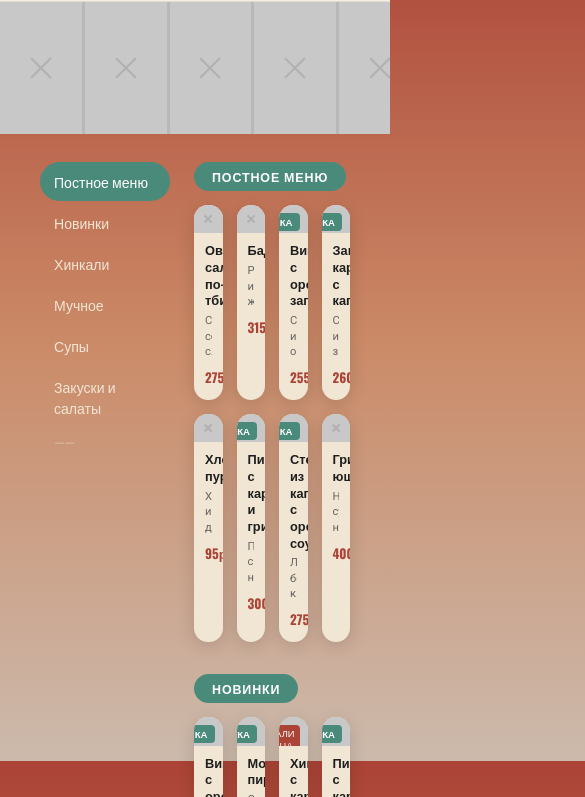
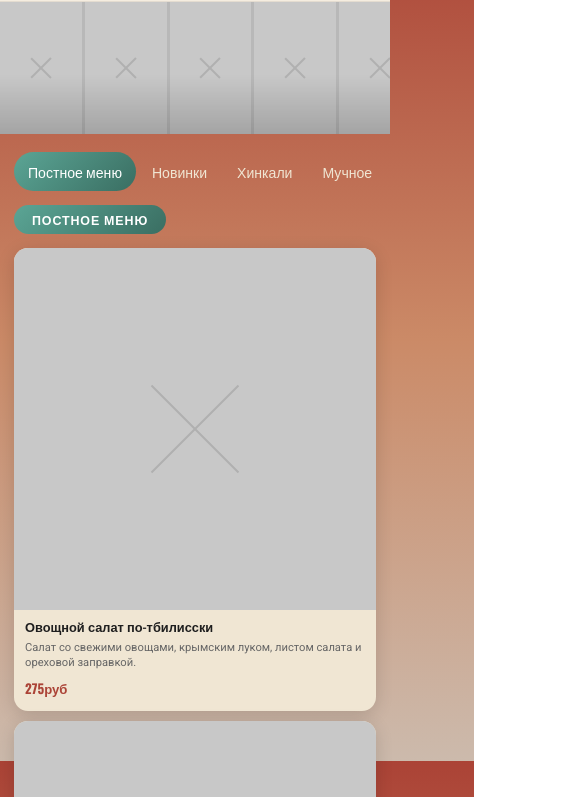
Before and after one commit to Its-Fine/web-design-kgu-3, a plain HTML site: page index.html in a window 390 px wide. Shown: the part 83-880 px from the top of the page, 585 px wide, since content can reach past the window. Drawn offline with nearby package versions, Linux system fonts and the light colour scheme.

Commit message:
Add SCSS source for index page: gradients, keyframes, media queries, hamburger menu

```diff
--- a/css/base.css
+++ b/css/base.css
@@ -8,7 +8,7 @@
   --teal-dk: #3A6E62;
   --card:    #F0E6D3;
   --card2:   #E4D8C8;
-  --ph:      #C8C8C8; /* серая заглушка вместо картинки */
+  --ph:      #C8C8C8;
   --red:     #AB4336;
   --red-dk:  #8B3820;
   --txt:     #1E1E1E;
--- a/index.html
+++ b/index.html
@@ -12,6 +12,7 @@
 <body>
 
 <header class="nav">
+  <input type="checkbox" id="nav-toggle" class="nav-toggle">
   <a href="index.html" class="nav-logo">
     <div class="ico">🫓</div>
     <span>Ха-Хачапури</span>
@@ -23,6 +24,7 @@
   </nav>
   <a href="cart.html" class="nav-cart">Корзина</a>
   <div class="lang"><span class="on">RU</span><span class="off">EN</span></div>
+  <label class="burger" for="nav-toggle" aria-label="Меню"><span></span><span></span><span></span></label>
 </header>
 
 <main>
--- /dev/null
+++ b/scss/index.scss
@@ -0,0 +1,402 @@
+// Главная страница (index.html) — Лабораторная по Sass/SCSS
+// Компиляция: sass scss/index.scss css/pages/index.css
+
+// ─────────────── CSS-переменные (сложные значения) ───────────────
+:root {
+  // градиенты
+  --grad-teal: linear-gradient(135deg, #5BA595 0%, #3A6E62 100%);
+  --grad-red: linear-gradient(135deg, #C95A4A 0%, #8B3820 100%);
+  --grad-slide: linear-gradient(180deg, rgba(0, 0, 0, 0) 55%, rgba(0, 0, 0, 0.18) 100%);
+
+  // тени и рамки
+  --shadow-card-hover: 0 10px 26px rgba(0, 0, 0, 0.28);
+  --border-slide: 3px solid rgba(0, 0, 0, 0.08);
+
+  // переходы и анимации
+  --trans-fast: 0.18s ease;
+  --trans-card: transform 0.25s ease, box-shadow 0.25s ease;
+  --anim-fade-up: fade-up 0.6s ease both;
+  --anim-pulse: pulse 2s ease-in-out infinite;
+}
+
+// ─────────────── Миксины (с кроссбраузерными префиксами) ───────────────
+@mixin prefix($property, $value) {
+  -webkit-#{$property}: $value;
+  -moz-#{$property}: $value;
+  #{$property}: $value;
+}
+
+@mixin transition($value...) {
+  -webkit-transition: $value;
+  -moz-transition: $value;
+  -o-transition: $value;
+  transition: $value;
+}
+
+@mixin transform($value) {
+  -webkit-transform: $value;
+  -ms-transform: $value;
+  transform: $value;
+}
+
+@mixin animation($value) {
+  -webkit-animation: $value;
+  animation: $value;
+}
+
+@mixin keyframes($name) {
+  @-webkit-keyframes #{$name} {
+    @content;
+  }
+  @keyframes #{$name} {
+    @content;
+  }
+}
+
+@mixin shadow($value) {
+  -webkit-box-shadow: $value;
+  box-shadow: $value;
+}
+
+@mixin line-clamp($lines) {
+  display: -webkit-box;
+  -webkit-line-clamp: $lines;
+  -webkit-box-orient: vertical;
+  overflow: hidden;
+}
+
+@mixin up-to($width) {
+  @media (max-width: $width) {
+    @content;
+  }
+}
+
+// ─────────────── Шаблонные селекторы ───────────────
+%pill {
+  display: inline-block;
+  color: #fff;
+  font-family: var(--font-h);
+  border-radius: 20px;
+}
+
+%badge-corner {
+  position: absolute;
+  top: 8px;
+  right: 8px;
+  z-index: 1;
+  color: #fff;
+  font-family: var(--font-h);
+  border-radius: 4px;
+}
+
+// ─────────────── Анимации (@keyframes) ───────────────
+@include keyframes(fade-up) {
+  from {
+    opacity: 0;
+    @include transform(translateY(18px));
+  }
+  to {
+    opacity: 1;
+    @include transform(translateY(0));
+  }
+}
+
+@include keyframes(pulse) {
+  0%,
+  100% {
+    @include transform(scale(1));
+  }
+  50% {
+    @include transform(scale(1.12));
+  }
+}
+
+// ─────────────── Баннер-слайдер ───────────────
+.slider {
+  display: flex;
+  overflow-x: auto;
+  scrollbar-width: none;
+  background: rgba(0, 0, 0, 0.08);
+
+  &::-webkit-scrollbar {
+    display: none;
+  }
+
+  .slide {
+    flex: 0 0 calc(100% / 4.6);
+    aspect-ratio: 9/14;
+    border-right: var(--border-slide);
+
+    // градиентное затемнение низа слайда поверх серой заглушки
+    background: var(--grad-slide), var(--ph);
+  }
+}
+
+// ─────────────── Основной блок ───────────────
+.wrap {
+  padding: 28px 40px 52px;
+  display: flex;
+  gap: 24px;
+  align-items: flex-start;
+}
+
+// ─────────────── Боковое меню ───────────────
+.sidebar {
+  flex: 0 0 130px;
+  display: flex;
+  flex-direction: column;
+  gap: 2px;
+
+  a {
+    display: block;
+    font-family: var(--font-h);
+    font-size: 0.88rem;
+    color: #f0e6d3;
+    padding: 9px 14px;
+    border-radius: 22px;
+    @include transition(background var(--trans-fast), color var(--trans-fast));
+
+    &:hover,
+    &.act {
+      background: var(--grad-teal);
+      color: #fff;
+    }
+
+    &:hover {
+      text-decoration: underline;
+      text-underline-offset: 4px;
+    }
+  }
+
+  .sep {
+    color: rgba(240, 230, 211, 0.5);
+    padding: 6px 14px;
+    font-size: 0.85rem;
+  }
+}
+
+// ─────────────── Блюда ───────────────
+.dishes {
+  flex: 1;
+  min-width: 0;
+}
+
+.cat-lbl {
+  @extend %pill;
+  background: var(--grad-teal);
+  font-size: 0.78rem;
+  font-weight: 600;
+  letter-spacing: 0.07em;
+  text-transform: uppercase;
+  padding: 5px 18px;
+  margin-bottom: 14px;
+}
+
+.grid4 {
+  display: grid;
+  grid-template-columns: repeat(4, 1fr);
+  gap: 14px;
+  margin-bottom: 32px;
+}
+
+// карточка блюда
+.dc {
+  background: var(--card);
+  border-radius: 14px;
+  overflow: hidden;
+  @include shadow(var(--sh));
+  cursor: pointer;
+  @include transition(var(--trans-card));
+  @include animation(var(--anim-fade-up));
+
+  // каскадное появление карточек
+  @for $i from 1 through 8 {
+    &:nth-child(#{$i}) {
+      -webkit-animation-delay: #{$i * 0.06}s;
+      animation-delay: #{$i * 0.06}s;
+    }
+  }
+
+  &:hover {
+    @include transform(translateY(-4px) scale(1.02));
+    @include shadow(var(--shadow-card-hover));
+  }
+
+  .di {
+    width: 100%;
+    aspect-ratio: 1;
+  }
+
+  .db {
+    padding: 9px 11px 13px;
+  }
+
+  .dn {
+    font-family: var(--font-h);
+    font-size: 0.8rem;
+    font-weight: 600;
+    margin-bottom: 4px;
+    line-height: 1.3;
+  }
+
+  .dd {
+    font-size: 0.7rem;
+    color: var(--txt-lt);
+    line-height: 1.4;
+    margin-bottom: 7px;
+    @include line-clamp(3);
+  }
+
+  .dp {
+    font-family: var(--font-h);
+    font-size: 0.82rem;
+    font-weight: 700;
+    color: var(--red);
+  }
+}
+
+// значки на фото
+.badge-new {
+  @extend %badge-corner;
+  background: var(--grad-teal);
+  font-size: 0.6rem;
+  font-weight: 700;
+  padding: 2px 7px;
+  @include animation(var(--anim-pulse));
+}
+
+.badge-mo {
+  @extend %badge-corner;
+  background: var(--grad-red);
+  font-size: 0.58rem;
+  padding: 2px 5px;
+  text-align: center;
+  line-height: 1.3;
+}
+
+// ─────────────── Гамбургер-меню (только на мобильных) ───────────────
+.nav-toggle {
+  display: none;
+}
+
+.burger {
+  display: none;
+  width: 44px;
+  height: 40px;
+  margin-left: 14px;
+  padding: 9px 8px;
+  border-radius: 10px;
+  background: var(--grad-teal);
+  cursor: pointer;
+  flex-direction: column;
+  justify-content: space-between;
+
+  span {
+    display: block;
+    height: 3px;
+    border-radius: 2px;
+    background: #fff;
+    @include transition(transform 0.25s ease, opacity 0.2s ease);
+  }
+}
+
+// ─────────────── Адаптив ───────────────
+// планшет
+@include up-to(992px) {
+  .wrap {
+    padding: 22px 24px 40px;
+  }
+
+  .grid4 {
+    grid-template-columns: repeat(3, 1fr);
+  }
+}
+
+// мобильные: меню → гамбургер, боковое меню → горизонтальная лента
+@include up-to(720px) {
+  .nav {
+    padding: 10px 16px;
+  }
+
+  .burger {
+    display: flex;
+  }
+
+  .nav-cart {
+    margin-left: 12px;
+    padding: 8px 16px;
+  }
+
+  .lang {
+    display: none;
+  }
+
+  .nav-links {
+    position: absolute;
+    top: 100%;
+    left: 0;
+    right: 0;
+    flex-direction: column;
+    gap: 0;
+    background: var(--nav-bg);
+    max-height: 0;
+    overflow: hidden;
+    @include transition(max-height 0.3s ease);
+
+    a {
+      padding: 14px 20px;
+      border-top: 1px solid rgba(0, 0, 0, 0.07);
+    }
+  }
+
+  // чекбокс-«переключатель» открывает меню без JavaScript
+  .nav-toggle:checked {
+    ~ .nav-links {
+      max-height: 240px;
+    }
+
+    ~ .burger span {
+      &:nth-child(1) {
+        @include transform(translateY(9px) rotate(45deg));
+      }
+
+      &:nth-child(2) {
+        opacity: 0;
+      }
+
+      &:nth-child(3) {
+        @include transform(translateY(-9px) rotate(-45deg));
+      }
+    }
+  }
+
+  .slide {
+    flex-basis: 45%;
+  }
+
+  .wrap {
+    flex-direction: column;
+    padding: 18px 14px 36px;
+    gap: 14px;
+  }
+
+  .sidebar {
+    flex: none;
+    flex-direction: row;
+    max-width: 100%;
+    overflow-x: auto;
+    white-space: nowrap;
+    scrollbar-width: none;
+  }
+
+  .grid4 {
+    grid-template-columns: repeat(2, 1fr);
+    gap: 10px;
+  }
+}
+
+@include up-to(420px) {
+  .grid4 {
+    grid-template-columns: 1fr;
+  }
+}
```
Also changed, not shown: css/pages/index.css.
